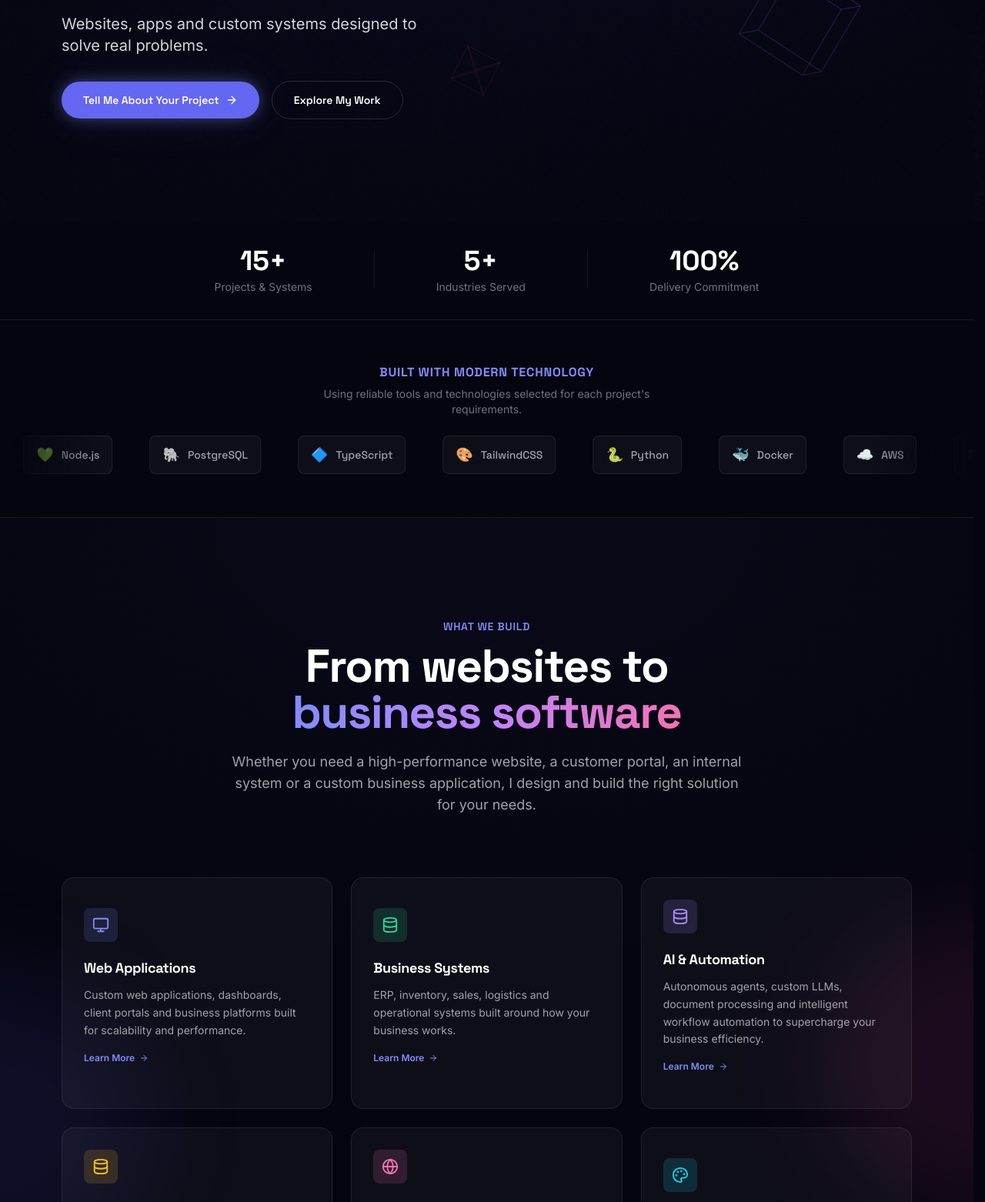
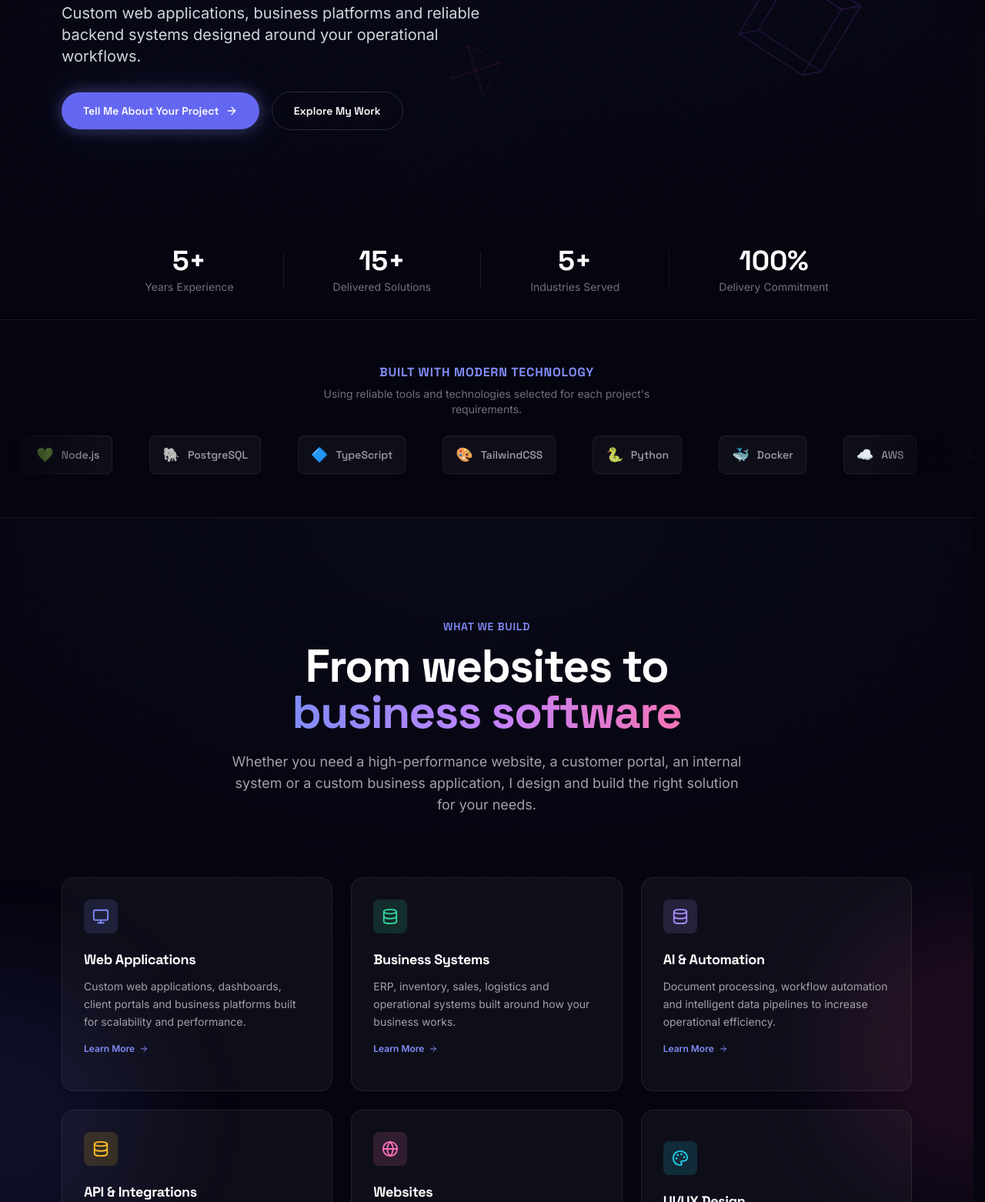
Before and after one commit to tomaspa-dev/Website---Tomastech, an Astro site: page / in a window 1280 px wide. Shown: the part 513-2075 px from the top of the page at 77% size. Built offline with nearby package versions, Linux system fonts and the light colour scheme; Astro itself is replaced by a stand-in of ours.

Commit message:
feat(landing): elevate hero subtitle, align 4 stats metrics, and focus AI & automation service

```diff
--- a/src/components/landing/HeroLanding.astro
+++ b/src/components/landing/HeroLanding.astro
@@ -49,8 +49,8 @@ import GeometricBackground from './GeometricBackground';
       </h1>
 
       {/* Subtitle */}
-      <p id="hero-subtitle" class="hero-subtitle-anim text-sm sm:text-base md:text-lg lg:text-xl hero-text-secondary mb-5 sm:mb-6 md:mb-8 max-w-lg leading-relaxed">
-        Websites, apps and custom systems designed to solve real problems.
+      <p id="hero-subtitle" class="hero-subtitle-anim text-sm sm:text-base md:text-lg lg:text-xl hero-text-secondary mb-5 sm:mb-6 md:mb-8 max-w-xl leading-relaxed">
+        Custom web applications, business platforms and reliable backend systems designed around your operational workflows.
       </p>
 
       {/* CTA Buttons */}
--- a/src/components/landing/ServicesSection.tsx
+++ b/src/components/landing/ServicesSection.tsx
@@ -46,15 +46,15 @@ const services: ServiceDetail[] = [
   {
     icon: Database,
     title: "AI & Automation",
-    shortDesc: "Autonomous agents, custom LLMs, document processing and intelligent workflow automation to supercharge your business efficiency.",
+    shortDesc: "Document processing, workflow automation and intelligent data pipelines to increase operational efficiency.",
     gradient: "from-violet-400 to-violet-600",
     glow: "rgba(167, 139, 250, 0.15)",
     iconColor: "text-violet-400",
-    modalTitle: "AI & Intelligent Automation",
-    modalDesc: "We integrate practical Artificial Intelligence into your business — from automated document extraction and classification to intelligent agents and workflow automation pipelines.",
-    features: ["Document AI & OCR extraction", "Autonomous AI Agents", "Custom LLM Integration", "Intelligent workflow queues", "Human-in-the-loop validation", "Predictive data analytics"],
-    techStack: ["OpenAI / Claude Vision", "Python / Node.js", "BullMQ / Redis", "PostgreSQL"],
-    useCases: ["Automated invoice & document processing", "Customer support intelligence", "Data extraction & transformation", "Workflow automation"],
+    modalTitle: "Intelligent Automation & Data Workflows",
+    modalDesc: "We implement practical automation and data processing solutions — from automated document extraction and classification to event-driven business workflow pipelines.",
+    features: ["Document data extraction & validation", "Event-driven workflow pipelines", "API & LLM integration where practical", "Queue-based background processing", "Human-in-the-loop review flows", "Operational audit logging"],
+    techStack: ["Python / Node.js", "BullMQ / Redis", "PostgreSQL", "REST / Webhooks"],
+    useCases: ["Automated document & invoice processing", "Operational data pipelines", "System integration queues", "Workflow automation"],
   },
   {
     icon: Database,
--- a/src/components/landing/StatsBar.astro
+++ b/src/components/landing/StatsBar.astro
@@ -5,12 +5,19 @@
   <div class="absolute inset-0 z-0 stats-bar-bg transition-colors duration-500"></div>
 
   <div class="w-full max-w-7xl mx-auto px-6 sm:px-10 md:px-14 lg:px-20 relative z-10">
-    <div class="flex flex-wrap justify-center gap-8 sm:gap-12 md:gap-16 lg:gap-20">
+    <div class="flex flex-wrap justify-center gap-8 sm:gap-10 md:gap-12 lg:gap-16">
+      <div class="stat-item text-center">
+        <div class="text-2xl sm:text-3xl md:text-4xl font-bold font-heading text-text-primary">
+          <span class="stat-counter" data-target="5">0</span>+
+        </div>
+        <div class="text-xs sm:text-sm text-text-muted mt-1">Years Experience</div>
+      </div>
+      <div class="w-px h-10 sm:h-12 bg-border hidden sm:block self-center"></div>
       <div class="stat-item text-center">
         <div class="text-2xl sm:text-3xl md:text-4xl font-bold font-heading text-text-primary">
           <span class="stat-counter" data-target="15">0</span>+
         </div>
-        <div class="text-xs sm:text-sm text-text-muted mt-1">Projects & Systems</div>
+        <div class="text-xs sm:text-sm text-text-muted mt-1">Delivered Solutions</div>
       </div>
       <div class="w-px h-10 sm:h-12 bg-border hidden sm:block self-center"></div>
       <div class="stat-item text-center">
```
